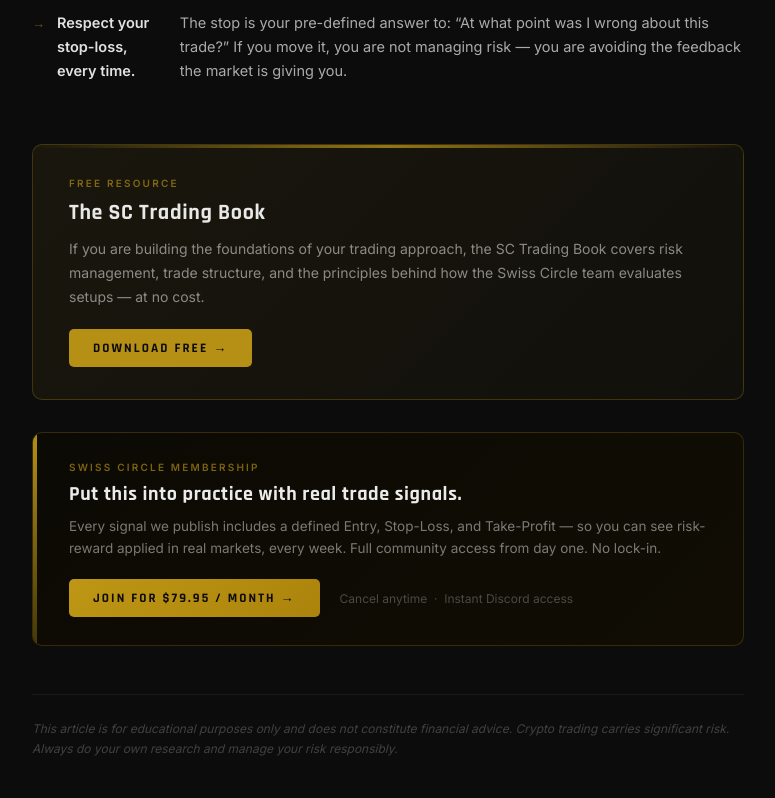
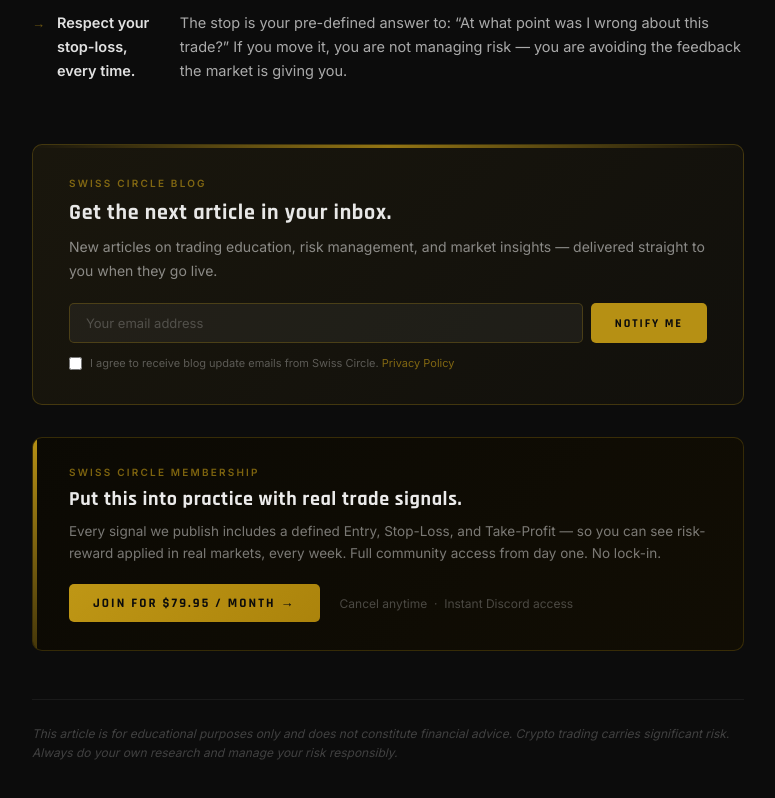
Before and after one commit to swisscircle09-lgtm/swisscircle, a website: page blog/risk-reward-ratio-crypto-trading.html in a window 1280 px wide. Shown: the part 5295-6093 px from the top of the page, without its empty margins (252-1027 px from the left). Drawn offline with Linux system fonts and the light colour scheme.

Commit message:
Replace SC Trading Book CTA with blog subscribe form on RR article

```diff
--- a/blog/risk-reward-ratio-crypto-trading.html
+++ b/blog/risk-reward-ratio-crypto-trading.html
@@ -108,12 +108,18 @@
   .tips-list li:last-child { border-bottom: none; }
 
   /* CTAs */
-  .cta-box { margin: 48px 0 32px; background: linear-gradient(135deg, rgba(200,158,22,0.07), rgba(200,158,22,0.03)); border: 1px solid rgba(200,158,22,0.25); border-radius: 10px; padding: 32px 36px; position: relative; overflow: hidden; }
-  .cta-box::before { content: ''; position: absolute; top: 0; left: 0; right: 0; height: 3px; background: linear-gradient(90deg, transparent, rgba(200,158,22,0.7), transparent); }
-  .cta-eyebrow { font-size: 10px; letter-spacing: 0.22em; text-transform: uppercase; color: rgba(200,158,22,0.6); margin-bottom: 10px; font-weight: 600; }
-  .cta-title { font-family: 'Rajdhani', sans-serif; font-size: 22px; font-weight: 700; color: rgba(255,255,255,0.9); margin-bottom: 10px; letter-spacing: 0.03em; }
-  .cta-text { font-size: 14px; color: rgba(255,255,255,0.5); line-height: 1.7; margin-bottom: 20px; }
-  .cta-btn { display: inline-block; background: rgba(200,158,22,0.9); color: #0c0c0c; font-family: 'Rajdhani', sans-serif; font-size: 13px; font-weight: 700; letter-spacing: 0.16em; text-transform: uppercase; text-decoration: none; padding: 11px 24px; border-radius: 5px; }
+  .sub-box { margin: 48px 0 32px; background: linear-gradient(135deg, rgba(200,158,22,0.07), rgba(200,158,22,0.03)); border: 1px solid rgba(200,158,22,0.25); border-radius: 10px; padding: 32px 36px; position: relative; overflow: hidden; }
+  .sub-box::before { content: ''; position: absolute; top: 0; left: 0; right: 0; height: 3px; background: linear-gradient(90deg, transparent, rgba(200,158,22,0.7), transparent); }
+  .sub-box-eyebrow { font-size: 10px; letter-spacing: 0.22em; text-transform: uppercase; color: rgba(200,158,22,0.6); margin-bottom: 10px; font-weight: 600; }
+  .sub-box-title { font-family: 'Rajdhani', sans-serif; font-size: 22px; font-weight: 700; color: rgba(255,255,255,0.9); margin-bottom: 8px; letter-spacing: 0.03em; }
+  .sub-box-text { font-size: 14px; color: rgba(255,255,255,0.5); line-height: 1.7; margin-bottom: 20px; }
+  .sub-box-form { display: flex; gap: 8px; flex-wrap: wrap; margin-bottom: 12px; }
+  .sub-box-input { flex: 1; min-width: 200px; background: rgba(255,255,255,0.05); border: 1px solid rgba(200,158,22,0.25); border-radius: 5px; padding: 11px 16px; font-size: 13px; color: rgba(255,255,255,0.75); outline: none; font-family: 'Inter', sans-serif; }
+  .sub-box-input::placeholder { color: rgba(255,255,255,0.22); }
+  .sub-box-btn { background: rgba(200,158,22,0.9); color: #0c0c0c; font-family: 'Rajdhani', sans-serif; font-size: 12px; font-weight: 700; letter-spacing: 0.16em; text-transform: uppercase; padding: 11px 24px; border-radius: 5px; border: none; cursor: pointer; white-space: nowrap; }
+  .sub-box-consent { display: flex; align-items: flex-start; gap: 8px; font-size: 11px; color: rgba(255,255,255,0.3); line-height: 1.5; }
+  .sub-box-consent input { margin-top: 2px; accent-color: rgba(200,158,22,0.9); flex-shrink: 0; cursor: pointer; }
+  .sub-box-msg { display: none; margin-top: 12px; font-size: 12px; padding: 8px 14px; border-radius: 4px; }
 
   .membership-box { margin: 24px 0 32px; background: linear-gradient(135deg, rgba(12,10,4,0.95), rgba(18,14,4,0.95)); border: 1px solid rgba(200,158,22,0.22); border-radius: 10px; overflow: hidden; display: flex; align-items: stretch; }
   .membership-bar { width: 4px; background: linear-gradient(to bottom, rgba(200,158,22,0.9), rgba(200,158,22,0.3)); flex-shrink: 0; }
@@ -259,11 +265,19 @@
     <li><strong>Respect your stop-loss, every time.</strong> The stop is your pre-defined answer to: &ldquo;At what point was I wrong about this trade?&rdquo; If you move it, you are not managing risk &mdash; you are avoiding the feedback the market is giving you.</li>
   </ul>
 
-  <div class="cta-box">
-    <div class="cta-eyebrow">Free Resource</div>
-    <div class="cta-title">The SC Trading Book</div>
-    <div class="cta-text">If you are building the foundations of your trading approach, the SC Trading Book covers risk management, trade structure, and the principles behind how the Swiss Circle team evaluates setups &mdash; at no cost.</div>
-    <a class="cta-btn" href="../index.html#trading-book">Download Free &rarr;</a>
+  <div class="sub-box">
+    <div class="sub-box-eyebrow">Swiss Circle Blog</div>
+    <div class="sub-box-title">Get the next article in your inbox.</div>
+    <div class="sub-box-text">New articles on trading education, risk management, and market insights — delivered straight to you when they go live.</div>
+    <div class="sub-box-form">
+      <input class="sub-box-input" type="email" id="artEmail" placeholder="Your email address">
+      <button class="sub-box-btn" onclick="handleArtSubscribe()">Notify Me</button>
+    </div>
+    <div class="sub-box-consent">
+      <input type="checkbox" id="artConsent">
+      <span>I agree to receive blog update emails from Swiss Circle. <a href="../privacy.html" style="color:rgba(200,158,22,0.6);text-decoration:none;">Privacy Policy</a></span>
+    </div>
+    <div class="sub-box-msg" id="artMsg"></div>
   </div>
 
   <div class="membership-box">
@@ -309,6 +323,37 @@
 
 <script defer src="../_vercel/insights/script.js"></script>
 <script>
+  async function handleArtSubscribe() {
+    var email = document.getElementById('artEmail').value.trim();
+    var consent = document.getElementById('artConsent').checked;
+    var btn = document.querySelector('.sub-box-btn');
+    var msg = document.getElementById('artMsg');
+    if (!email || !consent) {
+      msg.style.display = 'block';
+      msg.style.cssText += 'color:#dc5c5c;background:rgba(220,60,60,0.08);border:1px solid rgba(220,60,60,0.2);';
+      msg.textContent = 'Please enter your email and tick the consent box.';
+      return;
+    }
+    btn.disabled = true; btn.textContent = 'Subscribing...';
+    try {
+      var res = await fetch('/api/blog-subscribe', {
+        method: 'POST', headers: { 'Content-Type': 'application/json' },
+        body: JSON.stringify({ email, consent: true })
+      });
+      if (res.ok) {
+        msg.style.display = 'block';
+        msg.style.cssText += 'color:#4ac578;background:rgba(74,197,120,0.08);border:1px solid rgba(74,197,120,0.2);';
+        msg.textContent = "You're in. We'll let you know when the next article is live.";
+        btn.textContent = 'Subscribed';
+      } else { throw new Error(); }
+    } catch {
+      btn.disabled = false; btn.textContent = 'Notify Me';
+      msg.style.display = 'block';
+      msg.textContent = 'Something went wrong. Please try again.';
+    }
+  }
+</script>
+<script>
   (function() {
     var marks = { 25: false, 50: false, 75: false, 90: false };
     function onScroll() {
```
